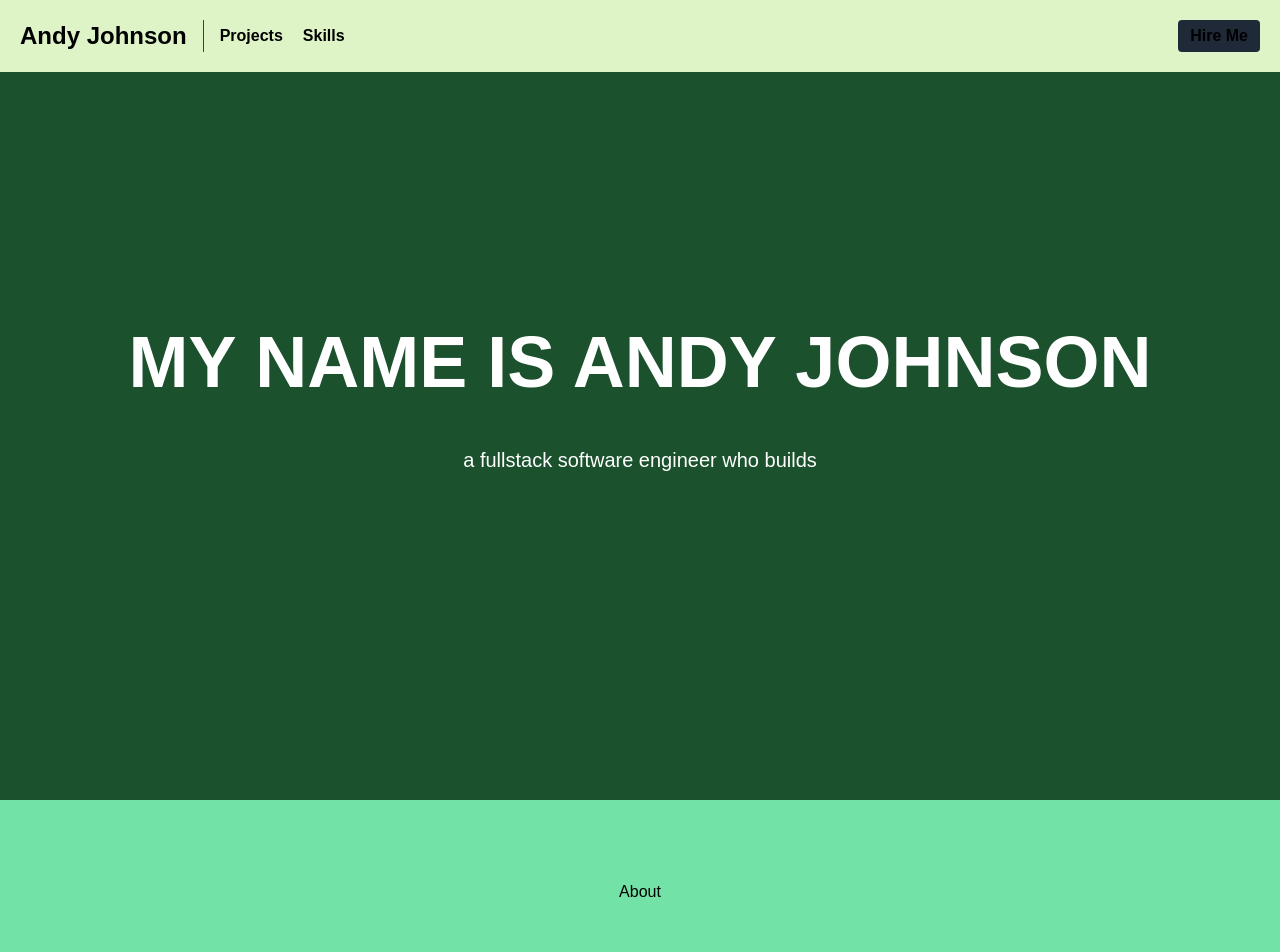
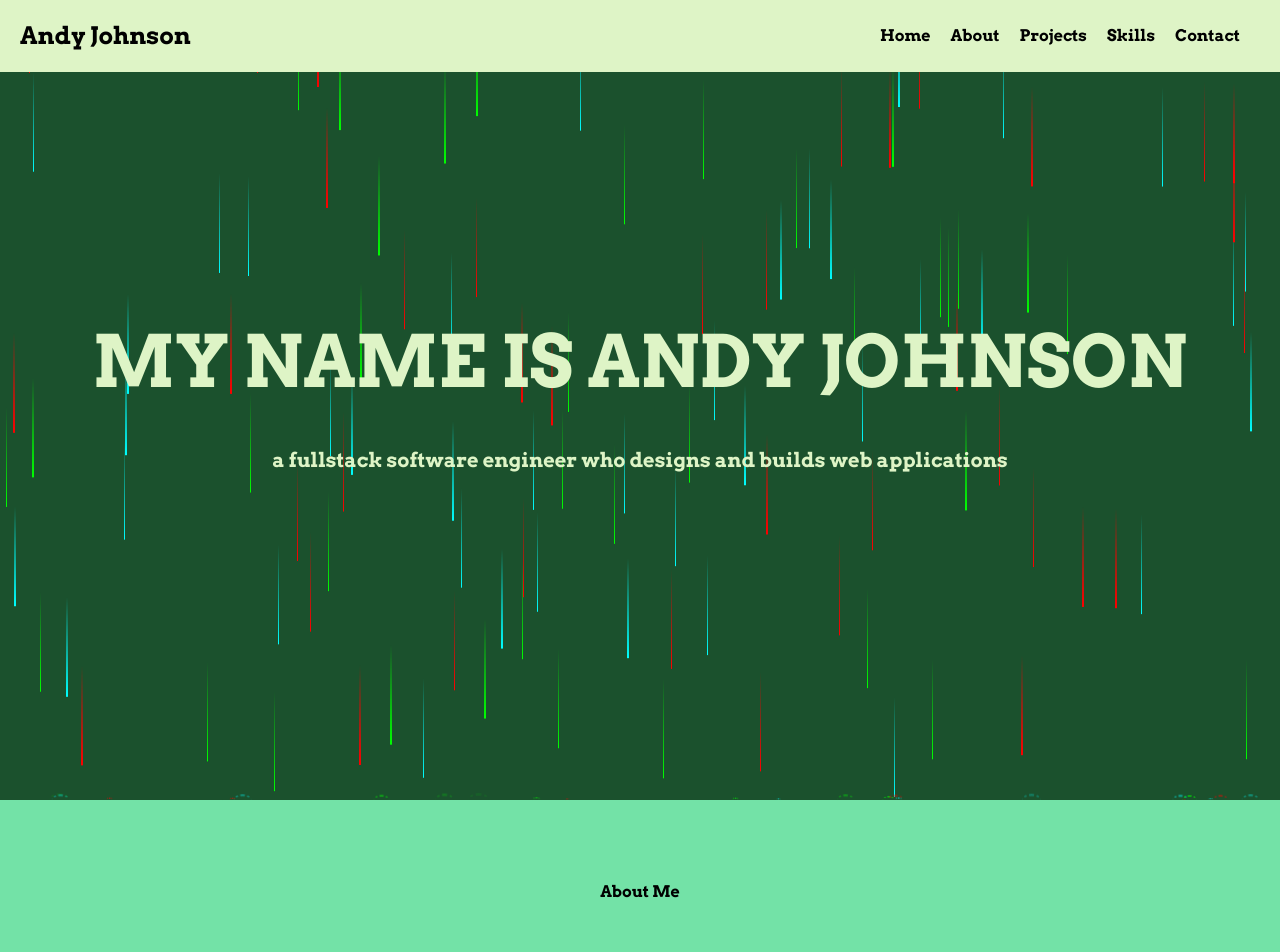
Before and after one commit to andyjohnson70/andyjohnson70.github.io, a Next.js app: page / in a window 1280 px wide. Shown: the top 952 px of the page. Built offline with nearby package versions, Linux system fonts and the light colour scheme.

Commit message:
Added rain effect

```diff
--- a/app/components/About.tsx
+++ b/app/components/About.tsx
@@ -3,7 +3,9 @@
 export default function About() {
     return(
         <section id="about" className="bg-celadon w-full flex justify-center p-20">
-            About
+            <div>
+                About Me
+            </div>
         </section>
     );
 }
--- a/app/components/Landing.tsx
+++ b/app/components/Landing.tsx
@@ -1,14 +1,63 @@
-
+'use client'
+import { useEffect, useState } from "react";
 
 export default function Landing() {
+    const [rainDrops, setRainDrops] = useState<RainDrop[]>([]);
+    const [windowWidth, setWindowWidth] = useState<number>(0);
+    const [isClient, setIsClient] = useState<boolean>(false);
+
+    useEffect(() => {
+        setIsClient(true);
+        setWindowWidth(window.innerWidth);
+        function handleWindowResize() {
+            setWindowWidth(window.innerWidth);
+        }
+
+        window.addEventListener('resize', handleWindowResize);
+
+        return () => {
+            window.removeEventListener('resize', handleWindowResize);
+        }
+    }, []);
+
+    function populateRainDrops() {
+        const newRainDrops : RainDrop[] = [];
+        const amount = 150;
+        let i = 0;
+        while(i < amount) {
+            newRainDrops.push({ width: Math.random() * 5, position: Math.random(), delay: Math.random() * -20, duration: Math.random() * 5});
+            i++;
+        }
+        setRainDrops(newRainDrops);
+    }
+    if(rainDrops.length < 1) {
+        populateRainDrops();
+    }
     return(
-        <section id="landing" className="bg-cal-poly-green w-full flex flex-col gap-12 justify-center h-screen items-center">
-            <div className="text-7xl text-white font-bold">
-                MY NAME IS ANDY JOHNSON
+        <section id="home" className="bg-cal-poly-green w-full">
+            <div className="rainDrops">
+                {isClient ? rainDrops.map((rainDrop, index) => {
+                    return <div className="rainDrop" style={{width:Math.max(1, (0.5 * rainDrop.width)) + 'px', left: Math.min(windowWidth - 30, (Math.floor(rainDrop.position * windowWidth)))  + 'px', animationDelay: rainDrop.delay + 's', animationDuration: Math.min(5, 1 + rainDrop.duration) + 's'}} key={index}>
+                                <div className="stem" style={{width:Math.max(1, (0.5 * rainDrop.width)) + 'px', animationDelay: rainDrop.delay + 's', animationDuration: Math.min(5, 1 + rainDrop.duration) + 's'}}></div>
+                                <div className="splat" style={{animationDelay: 0.05 + rainDrop.delay + 's', animationDuration: Math.min(5, 1 + rainDrop.duration) + 's'}}></div>
+                            </div>
+                }) : null}
             </div>
-            <div className="text-xl text-white">
-                a fullstack software engineer who builds
+            <div className="flex flex-col gap-12 justify-center h-screen items-center">
+                <div className="text-7xl text-tea-green font-extrabold text-center z-10">
+                    MY NAME IS ANDY JOHNSON
+                </div>
+                <div className="text-xl text-tea-green text-center z-10">
+                    a fullstack software engineer who designs and builds web applications
+                </div>
             </div>
         </section>
     );
 }
+
+type RainDrop = {
+    width: number;
+    position: number;
+    delay: number;
+    duration: number;
+}
--- a/app/components/Navbar.tsx
+++ b/app/components/Navbar.tsx
@@ -3,23 +3,27 @@
 export default function Navbar() {
     return(
         <header className="bg-tea-green fixed w-full top-0 z-10">
-            <div className="container mx-auto flex flex-wrap p-5 flex-col md:flex-row items-center">
-                <a href="#about" className="title-font font-bold text-black hover:text-gray-700 mb-4 md:mb-0 text-2xl">
+            <div className="container mx-auto flex flex-wrap p-5 flex-row items-center">
+                <a href="#home" className="title-font font-bold text-black hover:text-gray-700 mb-4 md:mb-0 text-2xl">
                     Andy Johnson
                 </a>
-                <nav className="md:mr-auto md:ml-4 md:py-1 md:pl-4 md:border-l md:border-gray-700 flex flex-wrap items-center text-base justify-center">
+                <nav className="md:ml-4 md:py-1 md:pl-4 flex flex-grow text-base justify-end">
+                    <a href="#home" className="mr-5 text-black hover:text-gray-700 font-semibold">
+                        Home
+                    </a>
+                    <a href="#about" className="mr-5 text-black hover:text-gray-700 font-semibold">
+                        About
+                    </a>
                     <a href="#projects" className="mr-5 text-black hover:text-gray-700 font-semibold">
                         Projects
                     </a>
                     <a href="#skills" className="mr-5 text-black hover:text-gray-700 font-semibold">
                         Skills
                     </a>
+                    <a href="#contact" className="mr-5 text-black hover:text-gray-700 font-semibold">
+                        Contact
+                    </a>
                 </nav>
-                <a
-                    href="#contact"
-                    className="inline-flex items-center bg-gray-800 border-0 py-1 px-3 focus:outline-none hover:bg-gray-700 rounded text-black hover:text-gray-700 font-semibold mt-4 md:mt-0">
-                    Hire Me
-                </a>
             </div>
         </header>
     );
--- a/app/globals.css
+++ b/app/globals.css
@@ -3,5 +3,103 @@
 @tailwind utilities;
 
 body {
-  font-family: Arial, Helvetica, sans-serif;
+  font-family: Arvo, serif;
 }
+
+.rainDrop {
+  position: absolute;
+  height: 100px;
+  border-bottom-left-radius: 5px;
+  border-bottom-right-radius: 5px;
+  animation: rain-fall linear infinite;
+}
+
+.rainDrop:nth-child(3n+1) > .stem {
+  background: linear-gradient(transparent, #0ff);
+}
+
+.rainDrop:nth-child(3n+1) > .splat {
+  border-top-color: #0ff;
+}
+
+.rainDrop:nth-child(3n+2) > .stem {
+  background: linear-gradient(transparent, #0f0);
+}
+
+.rainDrop:nth-child(3n+2) > .splat {
+  border-top-color: #0f0;
+}
+
+.rainDrop:nth-child(3n+3) > .stem {
+  background: linear-gradient(transparent, #f00);
+}
+
+.rainDrop:nth-child(3n+3) > .splat {
+  border-top-color: #f00;
+}
+
+@keyframes rain-fall {
+  0% {
+    transform: translateY(-100px);
+  }
+  80% {
+    transform: translateY(calc(100vh - 100px));
+  }
+  80.01%, 100% {
+    transform: translateY(calc(100vh - 100px));
+  }
+}
+
+.stem {
+  position: inherit;
+  height: 100px;
+  animation: stem 0.5s linear infinite;
+}
+
+@keyframes stem {
+  0% {
+    opacity: 1;
+  }
+  80% {
+    opacity: 1;
+  }
+  80.01% {
+    opacity: 0;
+  }
+  100% {
+    opacity: 0;
+  }
+}
+
+.splat {
+  width: 15px;
+  height: 10px;
+  position: inherit;
+  top: 95px;
+  left: -7px;
+  border-top: 2px dotted;
+  border-radius: 50%;
+  opacity: 1;
+  transform: scale(0);
+  animation: splat 0.5s linear infinite;
+  display: block;
+}
+
+@keyframes splat {
+  0% {
+    opacity: 1;
+    transform: scale(0);
+  }
+  80% {
+    opacity: 1;
+    transform: scale(0);
+  }
+  90% {
+    opacity: 0.5;
+    transform: scale(1);
+  }
+  100% {
+    opacity: 0;
+    transform: scale(1.5);
+  }
+}
--- a/app/layout.tsx
+++ b/app/layout.tsx
@@ -1,16 +1,12 @@
 import type { Metadata } from "next";
-import { Geist, Geist_Mono } from "next/font/google";
+import { Arvo } from "next/font/google";
 import "./globals.css";
 
-const geistSans = Geist({
-  variable: "--font-geist-sans",
-  subsets: ["latin"],
+const arvoSans = Arvo({
+  variable: "--font-arvo-serif",
+  weight: "700"
 });
 
-const geistMono = Geist_Mono({
-  variable: "--font-geist-mono",
-  subsets: ["latin"],
-});
 
 export const metadata: Metadata = {
   title: "Andy Johnson",
@@ -25,7 +21,7 @@ export default function RootLayout({
   return (
     <html lang="en">
       <body
-        className={`${geistSans.variable} ${geistMono.variable} antialiased`}
+        className={`${arvoSans.variable} antialiased`}
       >
         {children}
       </body>
--- a/tailwind.config.ts
+++ b/tailwind.config.ts
@@ -16,7 +16,7 @@ export default {
         'tea-green': '#DEF4C6',
         'cal-poly-green': '#1B512D',
         'yellow-green': '#B1CF5F'
-      },
+      }
     },
   },
   plugins: [],
```
